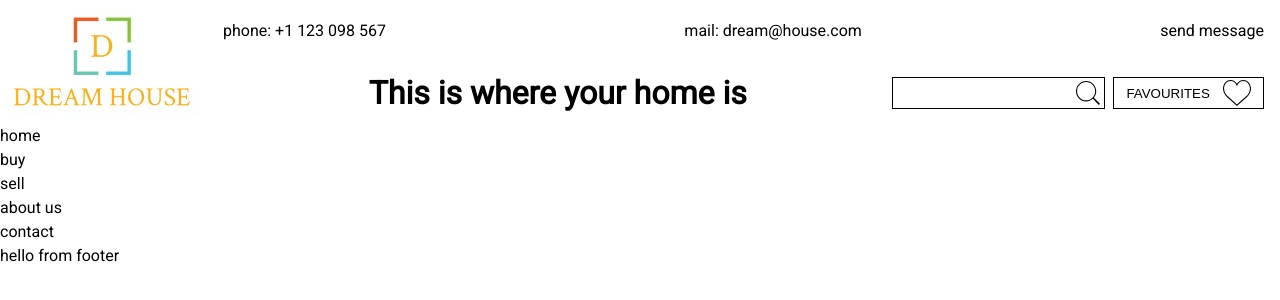
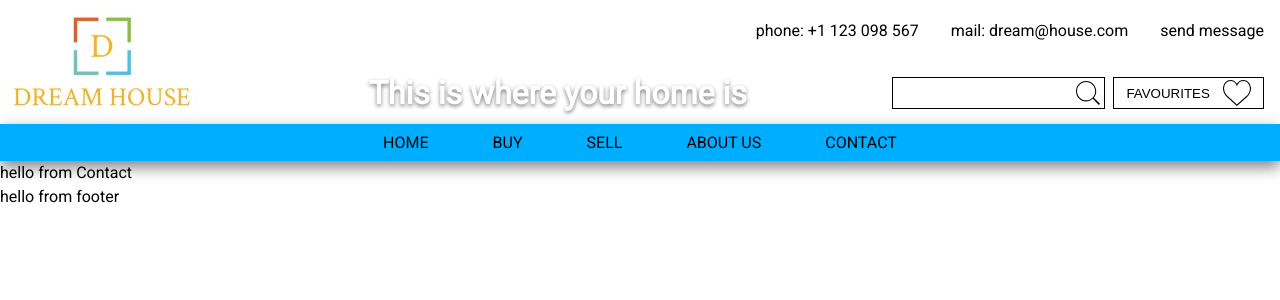
Before and after one commit to RXstoinkboy/dream-house, a React app: page /contact in a window 1280 px wide. Built offline with nearby package versions, Linux system fonts and the light colour scheme.

Commit message:
added nav. Done tests for routing and for NavLink components

```diff
--- /dev/null
+++ b/src/components/AboutUs.js
@@ -0,0 +1,11 @@
+import React from 'react';
+
+const AboutUs = () => {
+    return (
+        <div>
+            hello from AboutUs
+        </div>
+    );
+};
+
+export default AboutUs;
--- a/src/components/App.js
+++ b/src/components/App.js
@@ -9,6 +9,10 @@ import Navigation from './Navigation'
 import Home from './Home'
 import Footer from './Footer'
 import ContactModal from './ContactModal'
+import Buy from './Buy'
+import Sell from './Sell'
+import AboutUs from './AboutUs'
+import Contact from './Contact'
 
 export class App extends Component {
     render() {
@@ -18,14 +22,13 @@ export class App extends Component {
             <Navigation />
                 <Switch>
                     <Route exact path='/' component={Home} />
-                    {/* <Route exact path='/' component={Home} />
-                    <Route exact path='/' component={Home} />
-                    <Route exact path='/' component={Home} /> */}
+                    <Route path='/buy' component={Buy} />
+                    <Route path='/sell' component={Sell} />
+                    <Route path='/about us' component={AboutUs} />
+                    <Route path='/contact' component={Contact} />
                 </Switch>
             <Footer />
             <ContactModal />
-            {/* {this.props.contactModal ? <ContactModal /> : null} */}
-
             </>
         );
     }
--- /dev/null
+++ b/src/components/Buy.js
@@ -0,0 +1,11 @@
+import React from 'react';
+
+const Buy = () => {
+    return (
+        <div>
+         hello from Buy
+        </div>
+    );
+};
+
+export default Buy;
--- /dev/null
+++ b/src/components/Contact.js
@@ -0,0 +1,11 @@
+import React from 'react';
+
+const Contact = () => {
+    return (
+        <div>
+            hello from Contact
+        </div>
+    );
+};
+
+export default Contact;
--- a/src/components/ContactForm.js
+++ b/src/components/ContactForm.js
@@ -1,5 +1,5 @@
 import React from 'react';
-import styles from './styles/Contacts.module.scss'
+import styles from './styles/ContactsTopBar.module.scss'
 
 import { connect } from 'react-redux'
 import {toggleContactModal} from '../actions/toggleContactModal'
--- a/src/components/Contacts.js
+++ b/src/components/ContactsTopBar.js
@@ -1,9 +1,9 @@
 import React from 'react'
-import styles from './styles/Contacts.module.scss'
+import styles from './styles/ContactsTopBar.module.scss'
 
 import ContactForm from './ContactForm'
 
-const Contacts = () => {
+const ContactsTopBar = () => {
     return (
         <div className={styles.wrapper}>
             <a href='tel: +1 123 098 567' className={styles.clickable}>phone: +1 123 098 567</a>
@@ -13,4 +13,4 @@ const Contacts = () => {
     );
 };
 
-export default Contacts;
+export default ContactsTopBar;
--- a/src/components/Header.js
+++ b/src/components/Header.js
@@ -3,7 +3,7 @@ import styles from './styles/Header.module.scss'
 
 // components
 import Logo from './Logo'
-import Contacts from './Contacts'
+import ContactsTopBar from './ContactsTopBar'
 import SearchBar from './SearchBar'
 import Favourites from './Favourites'
 import HeaderTitle from './HeaderTitle'
@@ -12,7 +12,7 @@ const Header = () => {
     return (
         <div className={styles.grid}>
             <Logo />
-            <Contacts />
+            <ContactsTopBar />
             <div className={styles.infoBar}>
                 <HeaderTitle />
                 <SearchBar />
--- a/src/components/NavLink.js
+++ b/src/components/NavLink.js
@@ -4,8 +4,8 @@ import styles from './styles/NavLink.module.scss'
 
 const NavLink = props => {
     return (
-        <div>
-            <Link to={props.name === 'home' ? '/' : props.name}>{props.name}</Link>
+        <div className={styles.wrapper}>
+            <Link className={styles.link} to={props.name === 'home' ? '/' : `/${props.name}`}>{props.name}</Link>
         </div>
     );
 };
--- /dev/null
+++ b/src/components/Sell.js
@@ -0,0 +1,11 @@
+import React from 'react';
+
+const Sell = () => {
+    return (
+        <div>
+          hello from Sell
+        </div>
+    );
+};
+
+export default Sell;
--- a/src/components/styles/Contacts.module.scss
+++ b/src/components/styles/ContactsTopBar.module.scss
@@ -2,14 +2,15 @@
     grid-column: 2/-1;
     grid-row: 1/2;
     display: flex;
-    justify-content: space-between;
+    justify-content: flex-end;
     align-items: center;
     padding: 0 1rem;
 }
 
 .clickable{
     cursor: pointer;
-    transition: all .3s ease;
+    transition: all .2s ease;
+    margin-left: 2rem;
 
     &:hover{
         color: var(--formBlue);
--- a/src/components/styles/HeaderTitle.module.scss
+++ b/src/components/styles/HeaderTitle.module.scss
@@ -4,4 +4,6 @@
     line-height: 1;
     margin: auto;
     text-align: center;
+    color: white;
+    text-shadow: 0 2px 4px grey;
 }
--- a/src/components/styles/NavLink.module.scss
+++ b/src/components/styles/NavLink.module.scss
@@ -0,0 +1,24 @@
+.wrapper{
+    padding: .4rem 0;
+    background: transparent;
+    text-transform: uppercase;
+    transition: all .2s ease;
+    cursor: pointer;
+
+    &:hover{
+        box-shadow: 0 1px 2px grey;
+        transform: translateY(-2px);
+        background: var(--formBlue);
+    }
+
+    &:hover > *{
+        color: white;
+    }
+}
+
+.link{
+    padding: .6rem 2rem;
+    width: 100%;
+    height: 100%;
+    transition: all .2s ease;
+}
--- a/src/components/styles/Navigation.module.scss
+++ b/src/components/styles/Navigation.module.scss
@@ -1,7 +1,11 @@
-.navWrapper{
-
+.navBar{
+    width: 100%;
+    background: var(--formBlue);
+    display: flex;
+    justify-content: center;
+    box-shadow: 0 6px 15px grey;
 }
 
-.navBar{
-
+.navWrapper{
+    display: flex;
 }
```
Also changed, not shown: src/components/__tests__/App.test.js (+60 -0 lines), src/components/__tests__/NavLink.test.js (added, +12 -0 lines), 1 other file.
